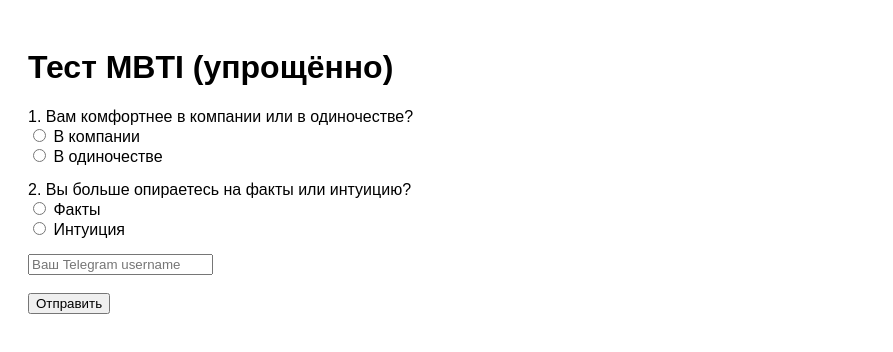
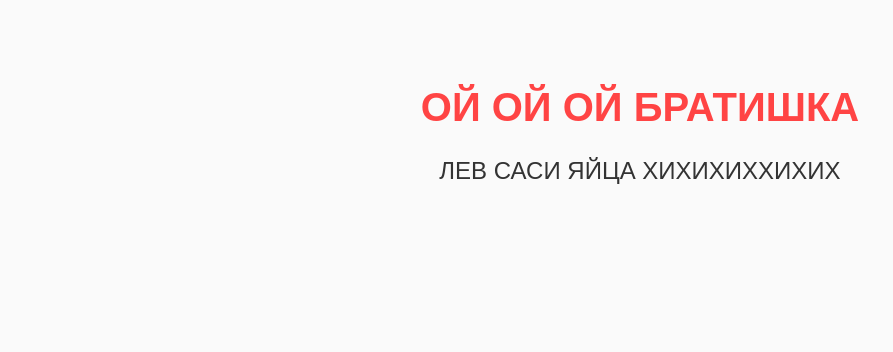
Before and after one commit to gopoKiruha/psytest, a plain HTML site: page index.html in a window 1280 px wide. Shown: the whole page, without its empty margins (0-893 px from the left). Drawn offline with Linux system fonts and the light colour scheme.

Commit message:
Update index.html

```diff
--- a/index.html
+++ b/index.html
@@ -2,52 +2,26 @@
 <html>
 <head>
   <meta charset="UTF-8">
-  <title>Психологический тест</title>
+  <title>ОЙ ОЙ ОЙ БРАТИШКА</title>
   <style>
-    body { font-family: sans-serif; padding: 20px; }
-    .question { margin-bottom: 15px; }
+    body {
+      font-family: Arial, sans-serif;
+      background-color: #fafafa;
+      text-align: center;
+      padding: 50px;
+    }
+    h1 {
+      color: #ff4444;
+      font-size: 40px;
+    }
+    p {
+      font-size: 24px;
+      color: #333;
+    }
   </style>
 </head>
 <body>
-  <h1>Тест MBTI (упрощённо)</h1>
-  <div id="quiz">
-    <div class="question">
-      <label>1. Вам комфортнее в компании или в одиночестве?</label><br>
-      <input type="radio" name="q1" value="E"> В компании<br>
-      <input type="radio" name="q1" value="I"> В одиночестве
-    </div>
-
-    <div class="question">
-      <label>2. Вы больше опираетесь на факты или интуицию?</label><br>
-      <input type="radio" name="q2" value="S"> Факты<br>
-      <input type="radio" name="q2" value="N"> Интуиция
-    </div>
-
-    <!-- Можно добавить больше вопросов -->
-
-    <input type="text" id="username" placeholder="Ваш Telegram username">
-    <br><br>
-    <button onclick="submitResults()">Отправить</button>
-  </div>
-
-  <p id="result"></p>
-
-  <script>
-    function submitResults() {
-      const answers = {
-        username: document.getElementById("username").value,
-        q1: document.querySelector('input[name="q1"]:checked')?.value || "",
-        q2: document.querySelector('input[name="q2"]:checked')?.value || ""
-      };
-
-      const type = answers.q1 + answers.q2;
-      document.getElementById("result").innerText = "Ваш тип: " + type;
-
-      fetch("https://script.google.com/macros/s/AKfycbzT-0K7kHRgi5cBBAjIL5e9JSWxE9Opm40rvaXnr8kF5hV50fhypWbYJQKxb-dVDRgk/exec", {
-        method: "POST",
-        body: JSON.stringify(answers)
-      });
-    }
-  </script>
+  <h1>ОЙ ОЙ ОЙ БРАТИШКА</h1>
+  <p>ЛЕВ САСИ ЯЙЦА ХИХИХИХХИХИХ</p>
 </body>
 </html>
```
